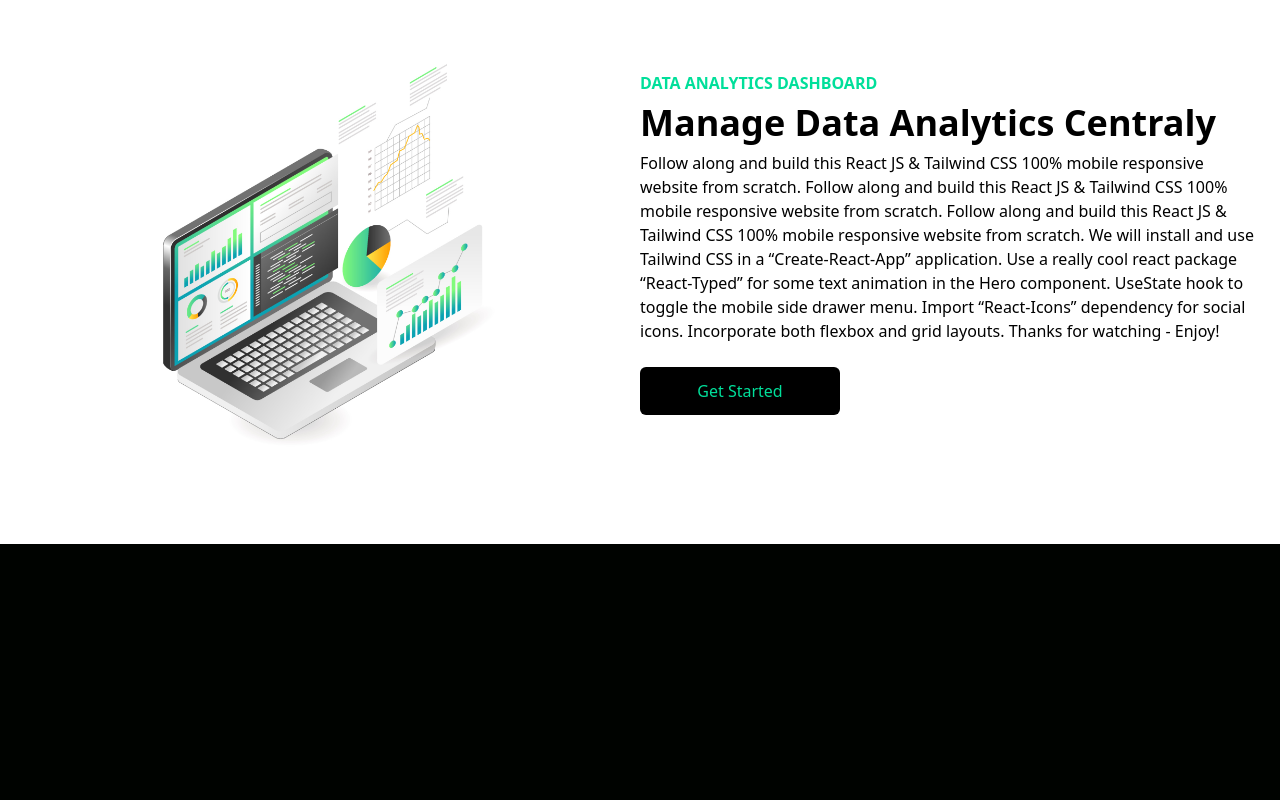
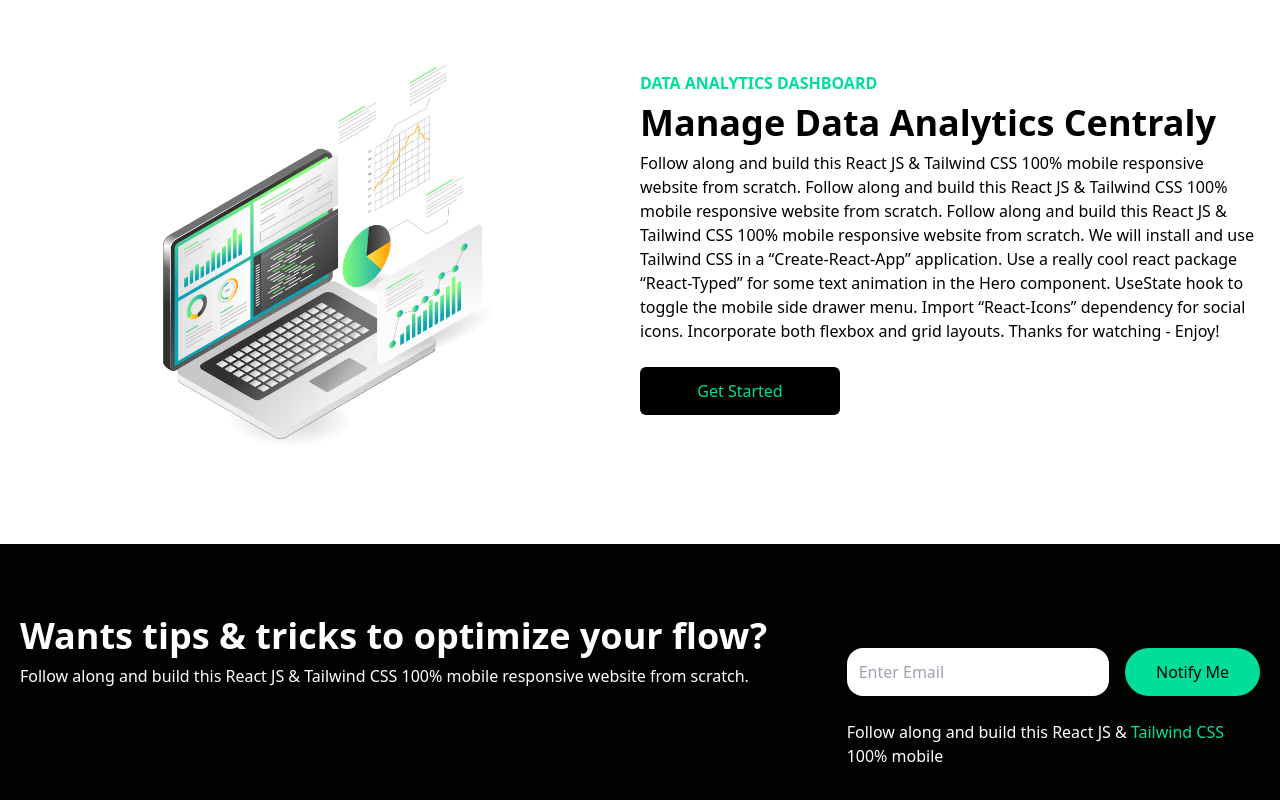
Before and after one commit to JeffreyZhu0201/GenericFinanceWebsiteUI, a React (Create React App) app: page / in a window 1280 px wide. Shown: the part 833-1633 px from the top of the page. Before the commit the page ends 1377 px from the top, so only its background shows below. Built offline with nearby package versions, Linux system fonts and the light colour scheme.

Commit message:
added the Newsletters page

```diff
--- a/src/App.js
+++ b/src/App.js
@@ -3,13 +3,17 @@ import React from "react";
 import Navbar from "./components/Navbar";
 import Hero from "./components/Hero";
 import Analytics from "./components/Analytics";
+import Newsletter from "./components/Newsletter";
+
+
+
 function App() {
   return (
     <>
       <Navbar />
       <Hero />
       <Analytics />
-
+      <Newsletter />
     </>
   );
 }
--- /dev/null
+++ b/src/components/Newsletter.jsx
@@ -0,0 +1,26 @@
+import React from 'react'
+
+function Newsletter() {
+    return (
+        <div className='w-full py-16 text-white px-4'>
+            <div className='max-w-[1240px] mx-auto grid lg:grid-cols-3 '>
+                <div className='lg:col-span-2 '>
+                    <h1 className='md:text-4xl sm:text-3xl text-2xl font-bold py-2'>Wants tips & tricks to optimize your flow?</h1>
+                    <p>Follow along and build this React JS & Tailwind CSS 100% mobile responsive website from scratch. </p>
+                </div>
+                <div className='my-4'>
+                    <div className='flex flex-col sm:flex-row justify-between items-center w-full'>
+                        <input type="email" placeholder='Enter Email' className='p-3 flex w-full rounded-2xl text-black' />
+                        <button className='w-[200px] bg-[#00df9a]  rounded-full hover:bg-[#00c381] font-medium mx-auto ml-0 sm:ml-4 my-6 px-4 py-3 text-black'>Notify Me</button>
+
+                    </div>
+                    <p>Follow along and build this React JS & <span className='text-[#00df9a]'>Tailwind CSS</span>  100% mobile</p>
+                </div>
+
+            </div>
+
+        </div>
+    )
+}
+
+export default Newsletter
```
